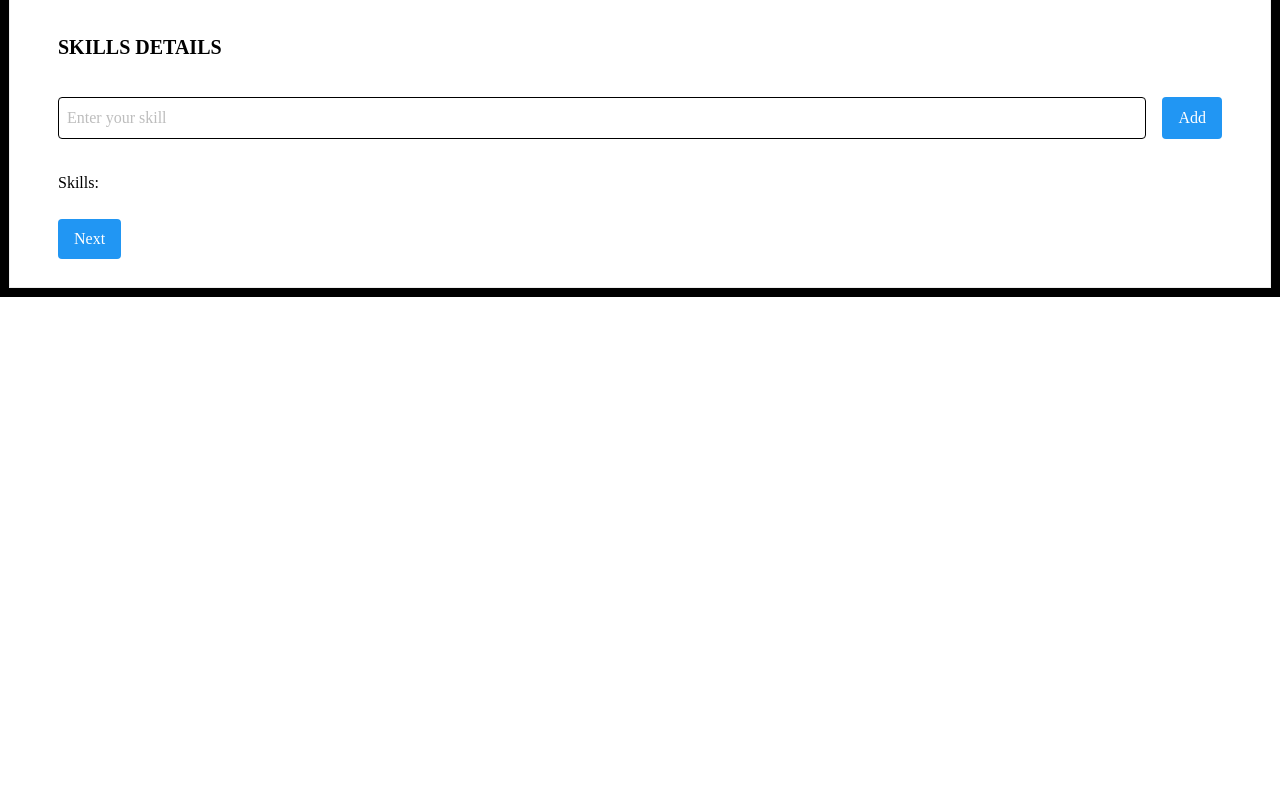
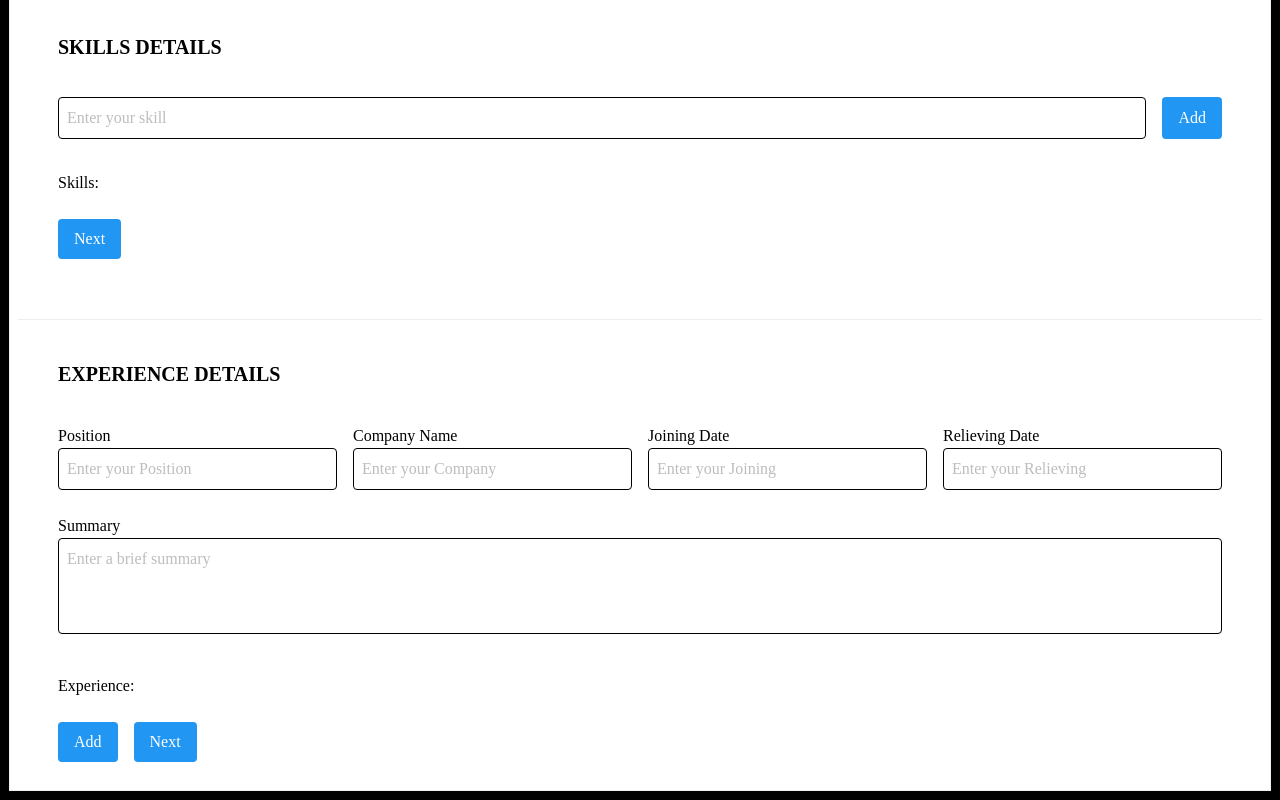
Before and after one commit to aniWakalkar/06_resume_builder, a React (Create React App) app: page /06_resume_builder/editor in a window 1280 px wide. Shown: the part 682-1482 px from the top of the page. Before the commit the page ends 979 px from the top, so only its background shows below. Built offline with nearby package versions, Linux system fonts and the light colour scheme.

Commit message:
Expereiences logic added

```diff
--- a/src/components/Editor.jsx
+++ b/src/components/Editor.jsx
@@ -2,10 +2,15 @@ import {React, useState, useEffect} from 'react';
 
 const Editor = () => {
 
+  const [borderColor, setBorderColor] = useState('black'); // Default border color
   const [personalDetails, setPersonalDetails] = useState({});
-  const [borderColor, setBorderColor] = useState('black'); // Default border color
+  const [Details, setDetails] = useState([]); // Default border color
+
   const [skills, setSkills] = useState([]); // Default border color
   const [currentSkill, setCurrentSkill] = useState('');
+
+  const [ExperienceDetails, setExperienceDetails] = useState({});
+  const [Experience, setExperience] = useState([]); // Default border color
 
   const personalDetailsMethod = (e) => {
     const { name, value } = e.target;
@@ -15,19 +20,32 @@ const Editor = () => {
     }));
   };
 
+  const addpersonalDetails = () => {
+    setDetails((prev) => [...prev, personalDetails]); // Add the current Experience to the array
+  };
 
-  const addSkill = (e) => {
-    e.preventDefault()
+  const addSkill = () => {
     if (currentSkill.trim() !== '') {
       setSkills((prev) => [...prev, currentSkill.trim()]); // Add the current skill to the array
       setCurrentSkill(''); // Clear the input field
     }
   };
 
+  const addExperience = () => {
+    setExperience((prev) => [...prev, ExperienceDetails]); // Add the current Experience to the array
+  };
+
+  const personalExperiencesMethod = (e) => {
+    const { name, value } = e.target;
+    setExperienceDetails((prevExperiences) => ({
+      ...prevExperiences,
+      [name]: value,
+    }));
+  };
 
   useEffect(() => {
-    console.log('Skills updated:', skills);
-  }, [skills]);
+    console.log('Skills updated:', Experience);
+  }, [skills, Experience, Details]);
 
   return (
     <div className='font-serif h-[100%] p-2 mx-2 my-2 bg-white border shadow'>
@@ -112,9 +130,12 @@ const Editor = () => {
           <div className="flex flex-col flex-1">
             <label className="font-medium" htmlFor="email">Email</label>
             <input
+              name="email"
               id="email"
               type="email"
               className="border rounded p-2"
+              value={personalDetails.Email}
+              onChange={personalDetailsMethod}
               placeholder="Enter your email"
               style={{ border: `1px solid ${borderColor}` }}
               onFocus={()=>{setBorderColor('blue')}}
@@ -126,9 +147,12 @@ const Editor = () => {
           <div className="flex flex-col flex-1">
             <label className="font-medium" htmlFor="linkedin">LinkedIn Address</label>
             <input
+              name="linkedin"
               id="linkedin"
               type="url"
               className="border rounded p-2"
+              value={personalDetails.LinkedIn}
+              onChange={personalDetailsMethod}
               placeholder="Enter your LinkedIn profile URL"
               style={{ border: `1px solid ${borderColor}` }}
               onFocus={()=>{setBorderColor('blue')}}
@@ -139,9 +163,12 @@ const Editor = () => {
           <div className="flex flex-col flex-1">
             <label className="font-medium" htmlFor="github">GitHub Address</label>
             <input
+              name="github"
               id="github"
               type="url"
               className="border rounded p-2"
+              value={personalDetails.GitHub}
+              onChange={personalDetailsMethod}
               placeholder="Enter your GitHub profile URL"
               style={{ border: `1px solid ${borderColor}` }}
               onFocus={()=>{setBorderColor('blue')}}
@@ -155,9 +182,12 @@ const Editor = () => {
         <div className="flex flex-col">
           <label className="font-medium" htmlFor="address">Address</label>
           <input
+            name="address"
             id="address"
             type="text"
             className="border rounded p-2"
+            value={personalDetails.Address}
+            onChange={personalDetailsMethod}
             placeholder="Enter your address"
             style={{ border: `1px solid ${borderColor}` }}
             onFocus={()=>{setBorderColor('blue')}}
@@ -165,12 +195,14 @@ const Editor = () => {
           />
         </div>
 
-
         <div className="flex flex-col">
           <label className="font-medium" htmlFor="summary">Summary</label>
           <textarea
+            name="summary"
             id="summary"
             className="border rounded p-2 resize-none h-24"
+            value={personalDetails.Summary}
+            onChange={personalDetailsMethod}
             placeholder="Enter a brief summary"
             style={{ border: `1px solid ${borderColor}` }}
             onFocus={()=>{setBorderColor('blue')}}
@@ -184,6 +216,7 @@ const Editor = () => {
         <div className="flex flex-wrap gap-4">
           <button
             type="button"
+            onClick={addpersonalDetails}
             className="bg-blue-500 text-white font-medium py-2 px-4 rounded hover:bg-blue-600"
           >
             Save
@@ -239,6 +272,123 @@ const Editor = () => {
         <div className="flex flex-wrap gap-4">
 
           <button
+            type="button"
+            className="bg-blue-500 text-white font-medium py-2 px-4 rounded hover:bg-blue-600"
+          >
+            Next
+          </button>
+        </div>
+      </form>
+
+      <hr className='my-10'/>
+
+      <h4 className='font-bold text-xl mb-4 ml-10 mt-10'>EXPERIENCE DETAILS</h4>
+      <form className="flex flex-col gap-6 px-10 py-5">
+        {/* Name, Middle Name, PhoneNumber and Surname in One Line */}
+          <div className="flex flex-wrap gap-4">
+            <div className="flex flex-col flex-1">
+              <label className="font-medium" htmlFor="name">Position</label>
+              <input
+                name="Position"
+                id="Position"
+                type="text"
+                className="border rounded p-2"
+                placeholder="Enter your Position"
+                value={ExperienceDetails.Position}
+                onChange={personalExperiencesMethod}
+                style={{ border: `1px solid ${borderColor}` }}
+                onFocus={()=>{setBorderColor('blue')}}
+                onBlur={()=>{setBorderColor('black')}}
+                required
+              />
+            </div>
+            <div className="flex flex-col flex-1">
+              <label className="font-medium" htmlFor="name">Company Name</label>
+              <input
+                name="Company"
+                id="Company"
+                type="text"
+                className="border rounded p-2"
+                placeholder="Enter your Company"
+                value={ExperienceDetails.Company}
+                onChange={personalExperiencesMethod}
+                style={{ border: `1px solid ${borderColor}` }}
+                onFocus={()=>{setBorderColor('blue')}}
+                onBlur={()=>{setBorderColor('black')}}
+                required
+              />
+            </div>
+            <div className="flex flex-col flex-1">
+              <label className="font-medium" htmlFor="name">Joining Date</label>
+              <input
+                name="Joining"
+                id="Joining"
+                type="text"
+                className="border rounded p-2"
+                placeholder="Enter your Joining"
+                value={ExperienceDetails.Joining}
+                onChange={personalExperiencesMethod}
+                style={{ border: `1px solid ${borderColor}` }}
+                onFocus={()=>{setBorderColor('blue')}}
+                onBlur={()=>{setBorderColor('black')}}
+                required
+              />
+            </div>
+            <div className="flex flex-col flex-1">
+              <label className="font-medium" htmlFor="name">Relieving Date</label>
+              <input
+                name="Relieving"
+                id="Relieving"
+                type="text"
+                className="border rounded p-2"
+                placeholder="Enter your Relieving"
+                value={ExperienceDetails.Relieving}
+                onChange={personalExperiencesMethod}
+                style={{ border: `1px solid ${borderColor}` }}
+                onFocus={()=>{setBorderColor('blue')}}
+                onBlur={()=>{setBorderColor('black')}}
+                required
+              />
+            </div>
+          </div>
+
+          <div className="flex flex-col">
+            <label className="font-medium" htmlFor="summary">Summary</label>
+            <textarea
+              name="summary"
+              id="summary"
+              value={ExperienceDetails.summary}
+              onChange={personalExperiencesMethod}
+              className="border rounded p-2 resize-none h-24"
+              placeholder="Enter a brief summary"
+              style={{ border: `1px solid ${borderColor}` }}
+              onFocus={()=>{setBorderColor('blue')}}
+              onBlur={()=>{setBorderColor('black')}}
+              required
+            ></textarea>
+          </div>
+
+          <div className="w-full mt-4">
+            <h3 className="font-medium">Experience:</h3>
+            <ul className="list-disc pl-6">
+              {Experience.map((Experience, index) => (
+                <li key={index}>{Experience.Position} -- {Experience.Company}</li> // Display the skills
+              ))}
+            </ul>
+          </div>
+
+        {/* Submit Button */}
+        <div className="flex flex-wrap gap-4">
+          <button
+              type='button'
+              onClick={addExperience} // Add the skill to the array
+              className="bg-blue-500 text-white font-medium py-2 px-4 rounded hover:bg-blue-600"
+            >
+            Add
+          </button>
+
+          <button
+            type="button"
             className="bg-blue-500 text-white font-medium py-2 px-4 rounded hover:bg-blue-600"
           >
             Next
```
